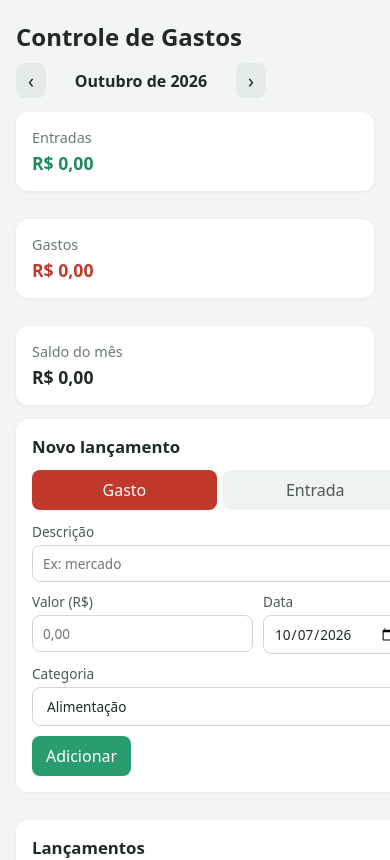
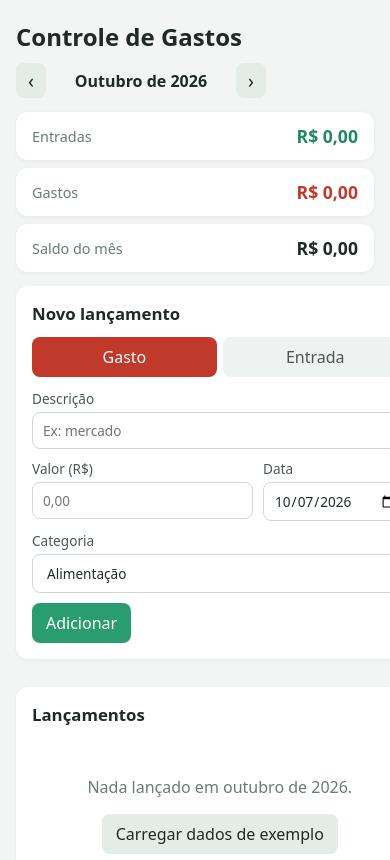
Before and after one commit to ViniciuscLemos/controle-de-gastos, a React (Vite) app: page / in a window 390 px wide. Shown: the top 860 px of the page. Built offline with nearby package versions, Linux system fonts and the light colour scheme.

Commit message:
resumo mais compacto no celular

```diff
--- a/src/styles.css
+++ b/src/styles.css
@@ -110,12 +110,14 @@ button.link.perigo {
   display: grid;
   grid-template-columns: repeat(3, 1fr);
   gap: 14px;
+  margin-bottom: 14px;
 }
 
 .resumo .cartao {
   display: flex;
   flex-direction: column;
   gap: 4px;
+  margin-bottom: 0;
 }
 
 .resumo span {
@@ -304,8 +306,17 @@ footer a {
 }
 
 @media (max-width: 500px) {
+  /* no celular cada total vira uma linha só, senão os 3 cartões ocupam a tela inteira */
   .resumo {
     grid-template-columns: 1fr;
+    gap: 8px;
+  }
+
+  .resumo .cartao {
+    flex-direction: row;
+    justify-content: space-between;
+    align-items: center;
+    padding: 12px 16px;
   }
 
   .lista li {
```
